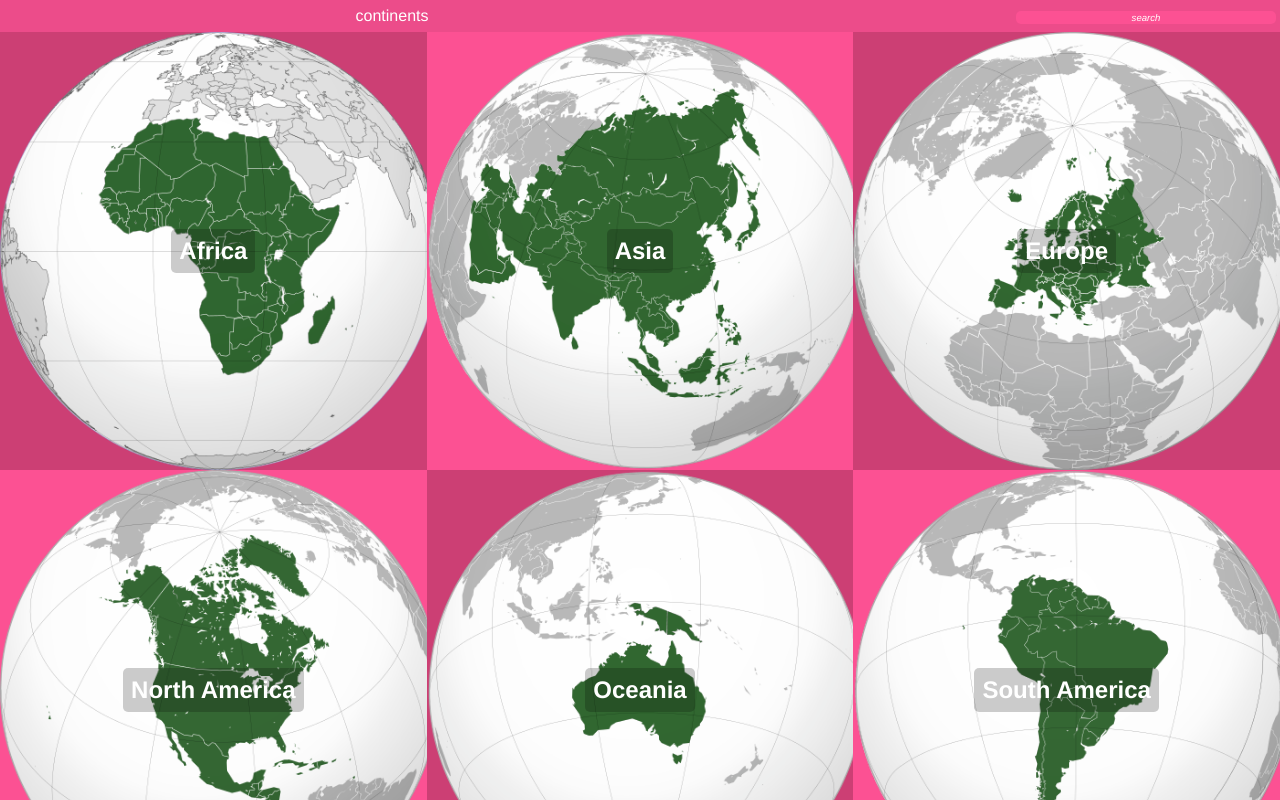
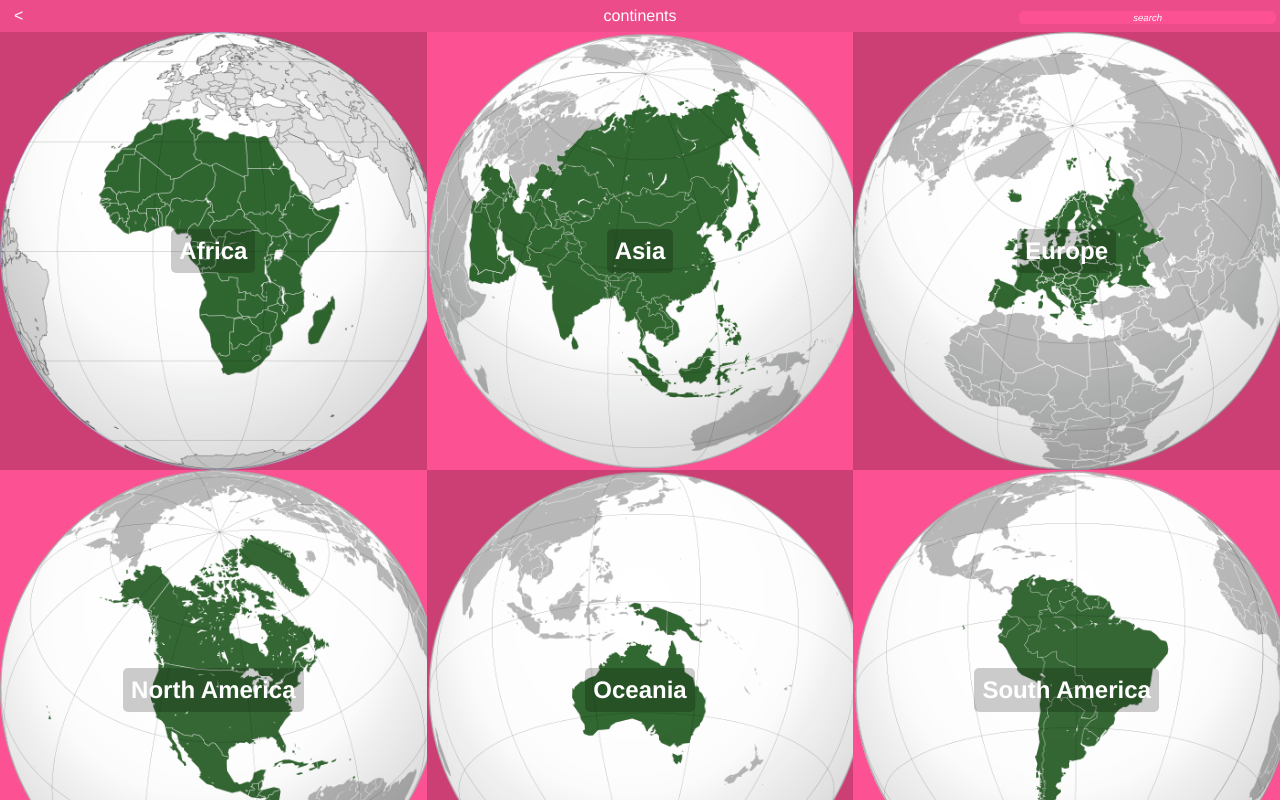
Before and after one commit to hsztan/Air-Quality, a React (Create React App) app: page / in a window 1280 px wide. Shown: the top 800 px of the page. Built offline with nearby package versions, Linux system fonts and the light colour scheme.

Commit message:
Tests for rendering pages

```diff
--- a/src/components/NavBar/NavBar.jsx
+++ b/src/components/NavBar/NavBar.jsx
@@ -15,7 +15,7 @@ const NavBar = (props) => {
   };
   return (
     <nav className="nav-bar">
-      {/* <button type="button" onClick={() => navigate(-1)}>{'<'}</button> */}
+      <button type="button" onClick={() => navigate(-1)}>{'<'}</button>
       <h1>{title}</h1>
       <div className="actions">
         <ul>
```
Also changed, not shown: 1 other file (tests, documents, lock files or other folders).
